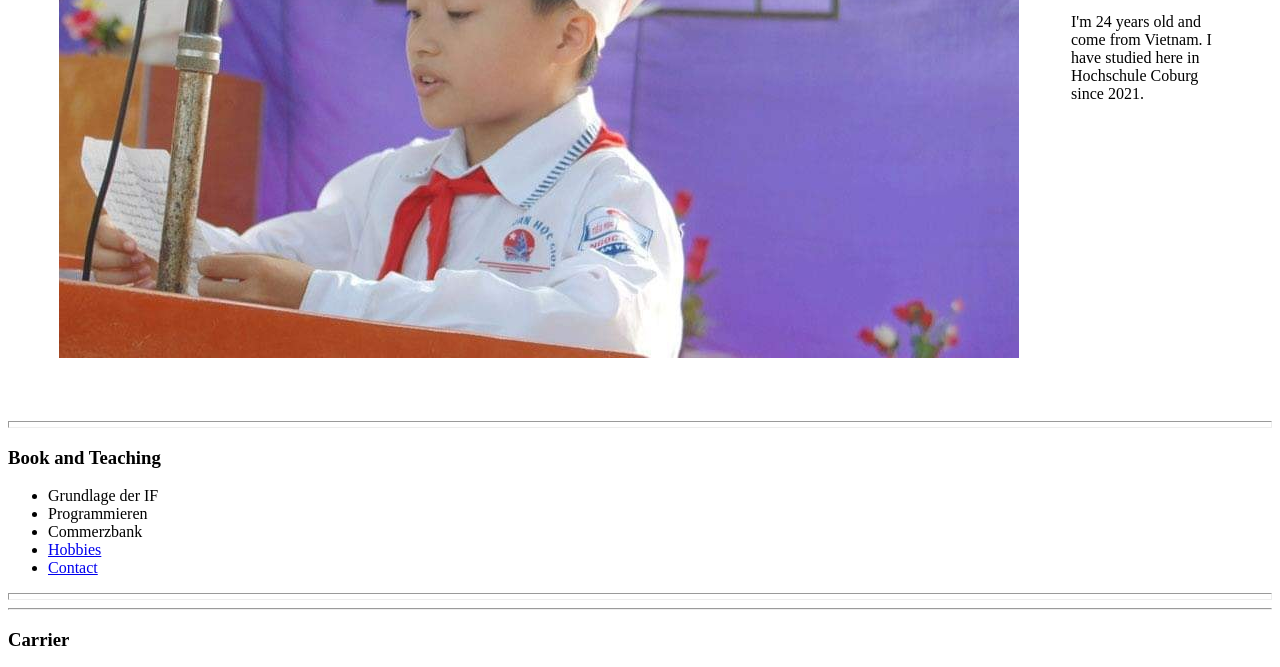
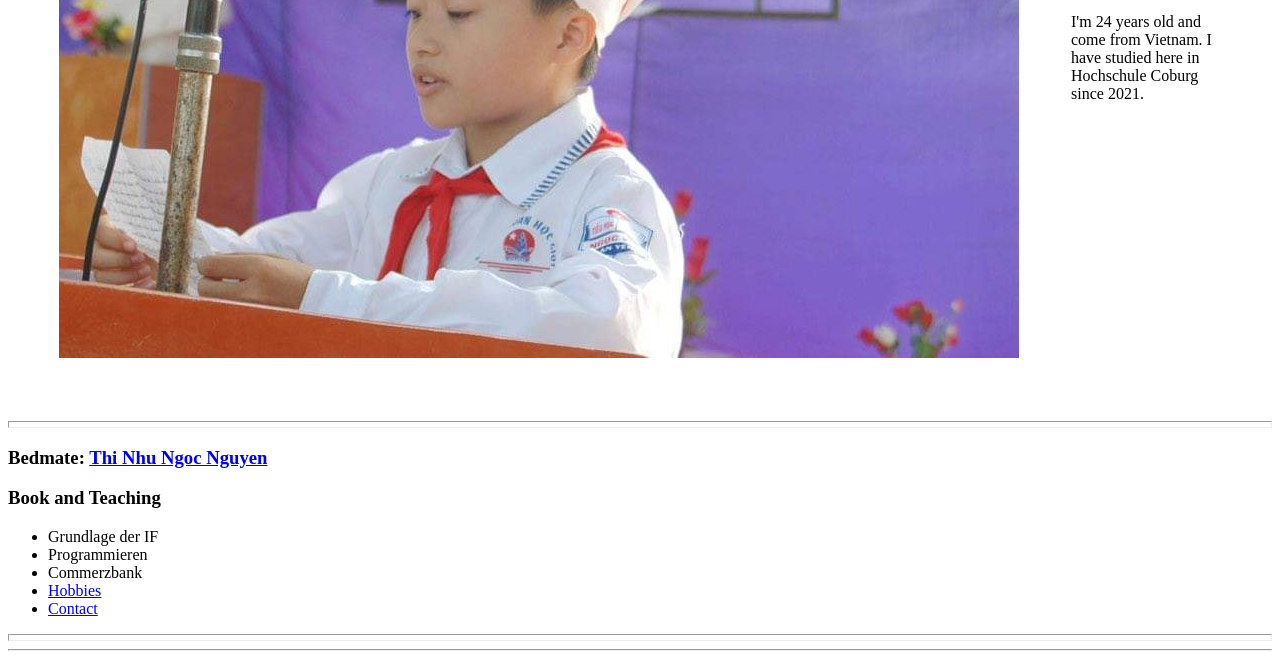
Before and after one commit to hduong99bg/cv, a plain HTML site: page index.html in a window 1280 px wide. Shown: the part 421-1088 px from the top of the page. Drawn offline with Linux system fonts and the light colour scheme.

Commit message:
Update index.html

```diff
--- a/index.html
+++ b/index.html
@@ -18,6 +18,7 @@
         </table>
 
         <hr size="7">
+        <h3>Bedmate: <a href ="em.html">Thi Nhu Ngoc Nguyen</a> </h3>
         <h3>
             Book and Teaching
         </h3>
```
